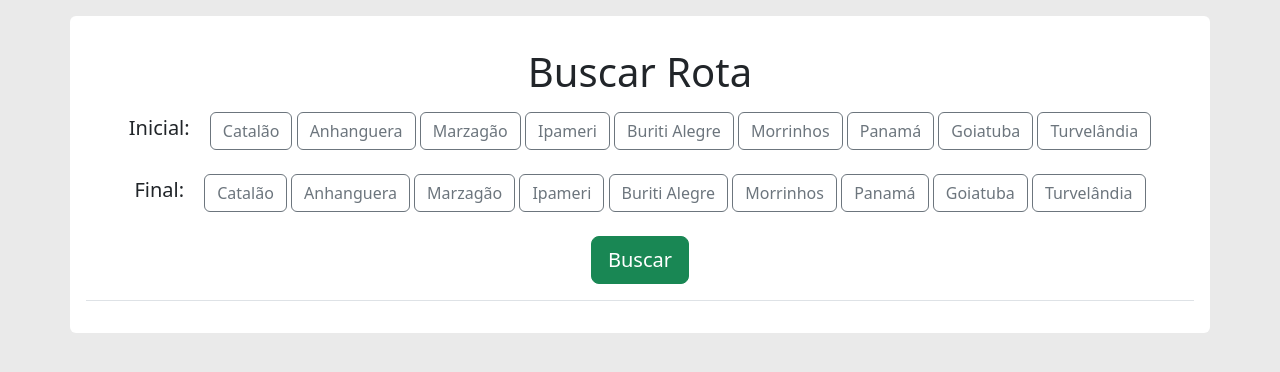
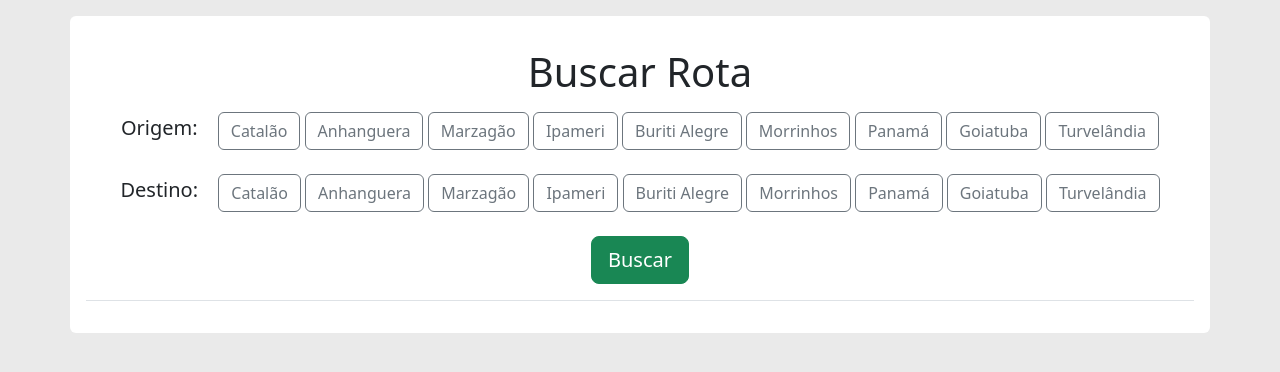
Before and after one commit to tiagosmarqs/sistema-rota-de-entrega, a Django app: page /rota/ in a window 1280 px wide. Shown: the top 372 px of the page. Run offline with Django 4.2, Linux system fonts and the light colour scheme; some libraries are stand-ins or nearby versions.

Commit message:
Segunda atualização do front end

```diff
--- a/core/views.py
+++ b/core/views.py
@@ -82,5 +82,5 @@ def caminho_mais_curto(distancias, inicio, fim):
             # Adiciona o vizinho à lista de prioridades com a distância atualizada e o caminho atual
             heapq.heappush(prioridade, (custo + distancia, vizinha, caminho))
 
-    # Se não encontrou o ponto final, retorna infinito e caminho vazio
+    # Se não encontrou o ponto final, retorna None
     return None, None
--- a/templates/rota.html
+++ b/templates/rota.html
@@ -14,7 +14,7 @@
 
         {% csrf_token %}
 
-        <span class="d-inline h5 mx-2">Inicial:</span>
+        <span class="d-inline h5 mx-2">Origem:</span>
 
         <div class="d-inline mx-2">
             <input type="radio" class="btn-check" name="inicial" id="option1-inicial" value="Catalão" autocomplete="off">
@@ -48,7 +48,7 @@
 
         <br><br>
 
-        <span class="d-inline h5 mx-2">Final:</span>
+        <span class="d-inline h5 mx-2">Destino:</span>
 
         <div class="d-inline mx-2">
             <input type="radio" class="btn-check" name="final" id="option1" value="Catalão" autocomplete="off">
```
